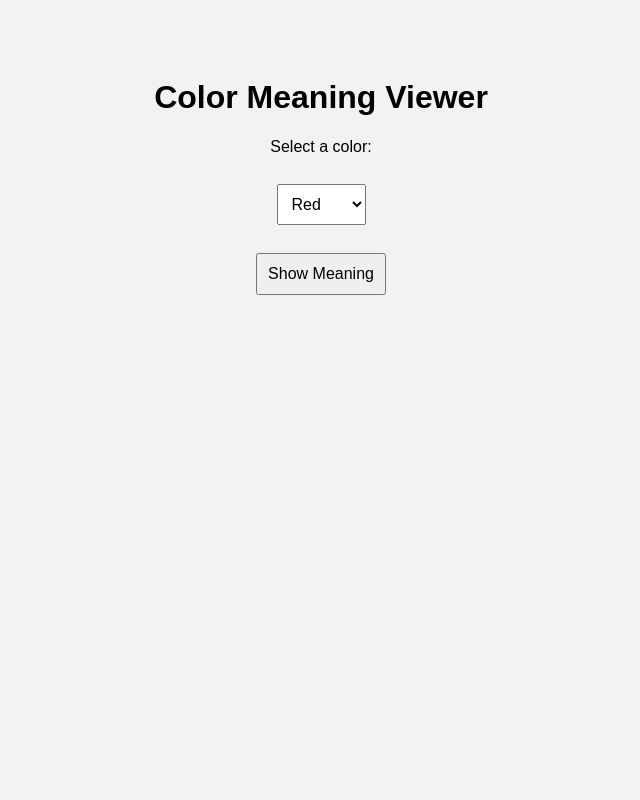
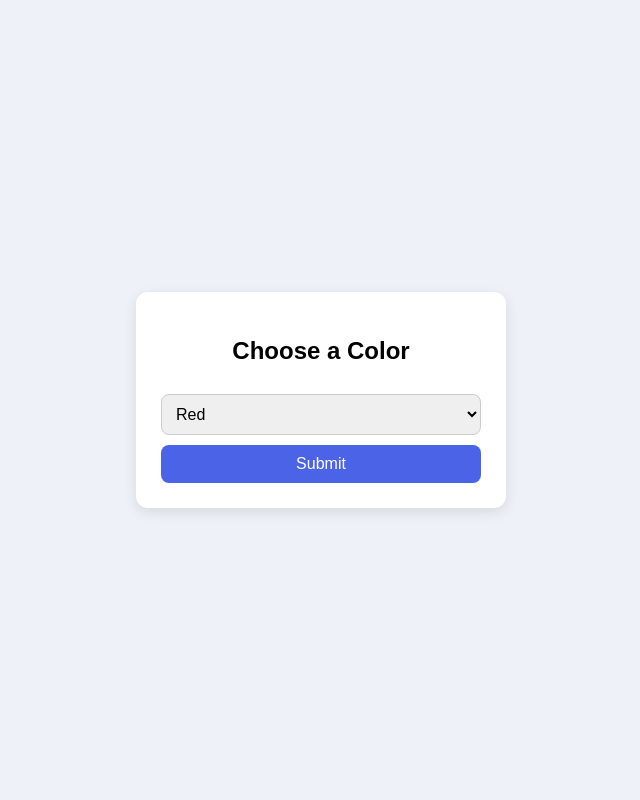
Before and after one commit to Srujanatangudu4/1260-devops-case-study, a Flask app: page / in a window 1280 px wide. Shown: the whole page, without its empty margins (319-959 px from the left). Run offline with Flask 3, Linux system fonts and the light colour scheme.

Commit message:
Update index.html

```diff
--- a/templates/index.html
+++ b/templates/index.html
@@ -3,15 +3,47 @@
 <head>
     <title>Color Meaning Viewer</title>
     <style>
-        body { font-family: Arial; background:#f2f2f2; padding:50px; text-align:center; }
-        select, button { padding:10px; font-size:16px; margin-top:10px; }
-        .box { margin-top:20px; padding:15px; border-radius:10px; display:inline-block; background:white; width:300px; }
+        body {
+            font-family: Arial, sans-serif;
+            background: #eef1f7;
+            display: flex;
+            justify-content: center;
+            align-items: center;
+            height: 100vh;
+            margin: 0;
+        }
+        .card {
+            background: white;
+            padding: 25px;
+            border-radius: 12px;
+            width: 320px;
+            text-align: center;
+            box-shadow: 0px 4px 14px rgba(0,0,0,0.1);
+        }
+        select, button {
+            padding: 10px;
+            margin-top: 10px;
+            width: 100%;
+            font-size: 16px;
+            border-radius: 8px;
+            border: 1px solid #ccc;
+        }
+        button {
+            background: #4a63e7;
+            color: white;
+            border: none;
+            cursor: pointer;
+        }
+        button:hover {
+            background: #3a4fbd;
+        }
     </style>
 </head>
 <body>
-    <h1>Color Meaning Viewer</h1>
+
+    <div class="card">
+        <h2>Choose a Color</h2>
         <form method="POST">
-        <label>Select a color:</label><br><br>
             <select name="color">
                 <option value="red">Red</option>
                 <option value="blue">Blue</option>
@@ -19,15 +51,9 @@
                 <option value="yellow">Yellow</option>
                 <option value="purple">Purple</option>
             </select>
-        <br><br>
-        <button type="submit">Show Meaning</button>
+            <button type="submit">Submit</button>
         </form>
+    </div>
 
-    {% if meaning %}
-    <div class="box" style="border: 3px solid {{color}}">
-        <h3>{{ color|capitalize }}</h3>
-        <p>{{ meaning }}</p>
-    </div>
-    {% endif %}
 </body>
 </html>
```
Lines whose indentation alone changed are shown as unchanged.
